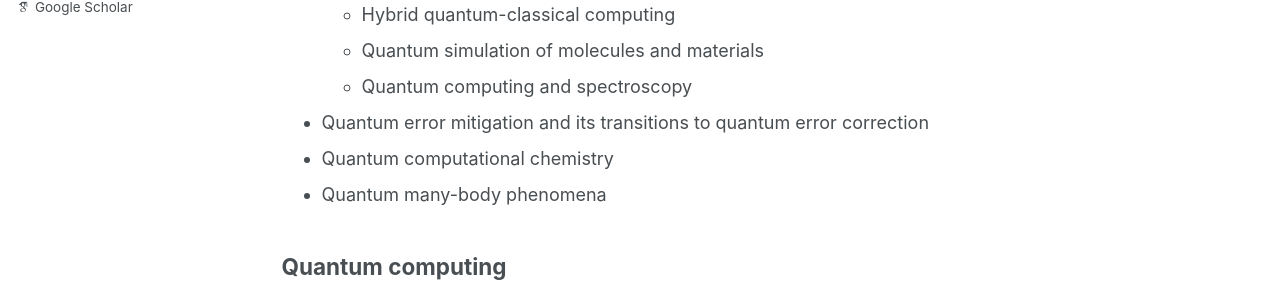
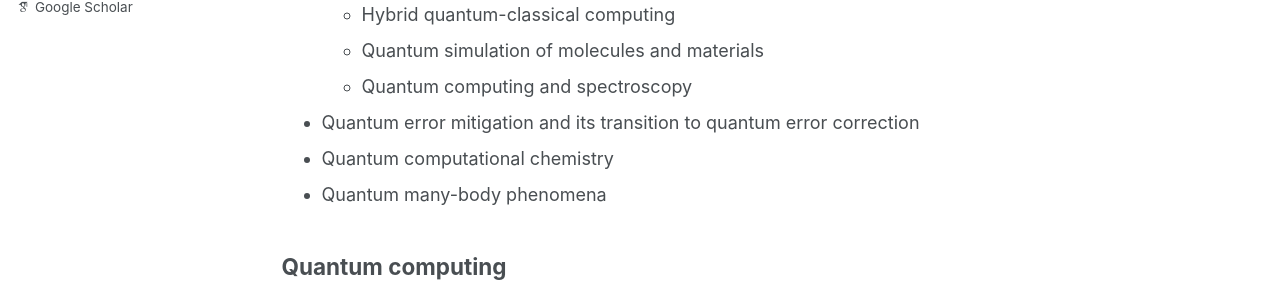
Before and after one commit to jinzhao-sun/jinzhao-sun.github.io, a Jekyll site: the page built from _pages/research.md, in a window 1280 px wide and 900 px high. Shown: the part 337-639 px from the top of the window. Built offline with Jekyll 4.4.1, drawn with Linux system fonts in a browser that asks for light colours; some web fonts are replaced; some of the changed text lies outside the part shown.

Commit message:
Update research.md

```diff
--- a/_pages/research.md
+++ b/_pages/research.md
@@ -15,7 +15,7 @@ I have a broad interest in quantum computing, quantum information, and quantum m
   *  Hybrid quantum-classical computing
   *  Quantum simulation of molecules and materials
   *  Quantum computing and spectroscopy
-* Quantum error mitigation and its transitions to quantum error correction
+* Quantum error mitigation and its transition to quantum error correction
 * Quantum computational chemistry
 * Quantum many-body phenomena
 
@@ -63,7 +63,7 @@ I have been thinking of the crossover between static problems and dynamics probl
 
 
 
-Quantum error mitigation and its transitions to quantum error correction
+Quantum error mitigation and its transition to quantum error correction
 -----
 
 To effectively demonstrate the utility of quantum computing, we must confront challenges associated with the practical use of noisy quantum computers. Errors are an inherent aspect of quantum computing. Ensuring that quantum computing delivers accurate results in the presence of these errors is a critical consideration. Together with Suguru, Xiao, Vlatko and Simon, we initially proposed new QEM schemes to mitigate realistic noise described by Lindbladian appearing in both digital and analogue quantum devices. For noise from imperfections of the engineered Hamiltonian or additional noise operators, we showed it can be effectively suppressed by a new QEM method, termed stochastic QEM. Our method only requires accurate single qubit controls, and is thus applicable to all digital quantum computers and various analogue simulators. Find more information in our paper, "Mitigating realistic noise in practical noisy intermediate-scale quantum devices" [link](https://journals.aps.org/prapplied/abstract/10.1103/PhysRevApplied.15.034026).
```
